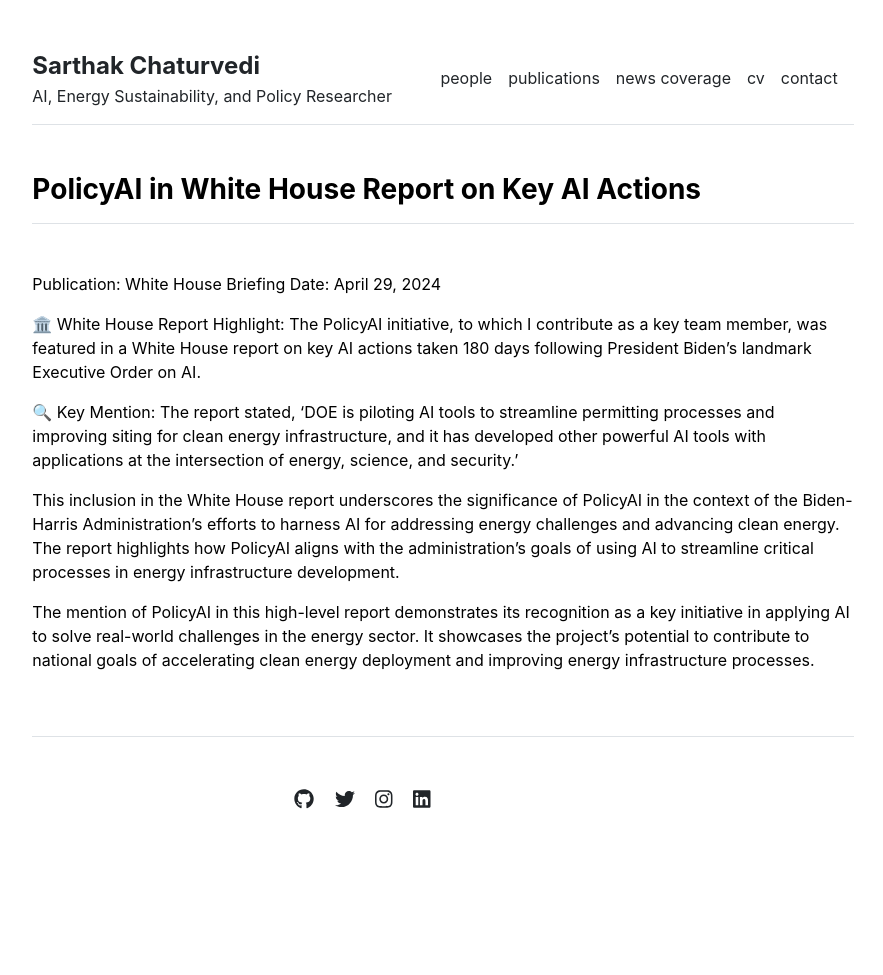
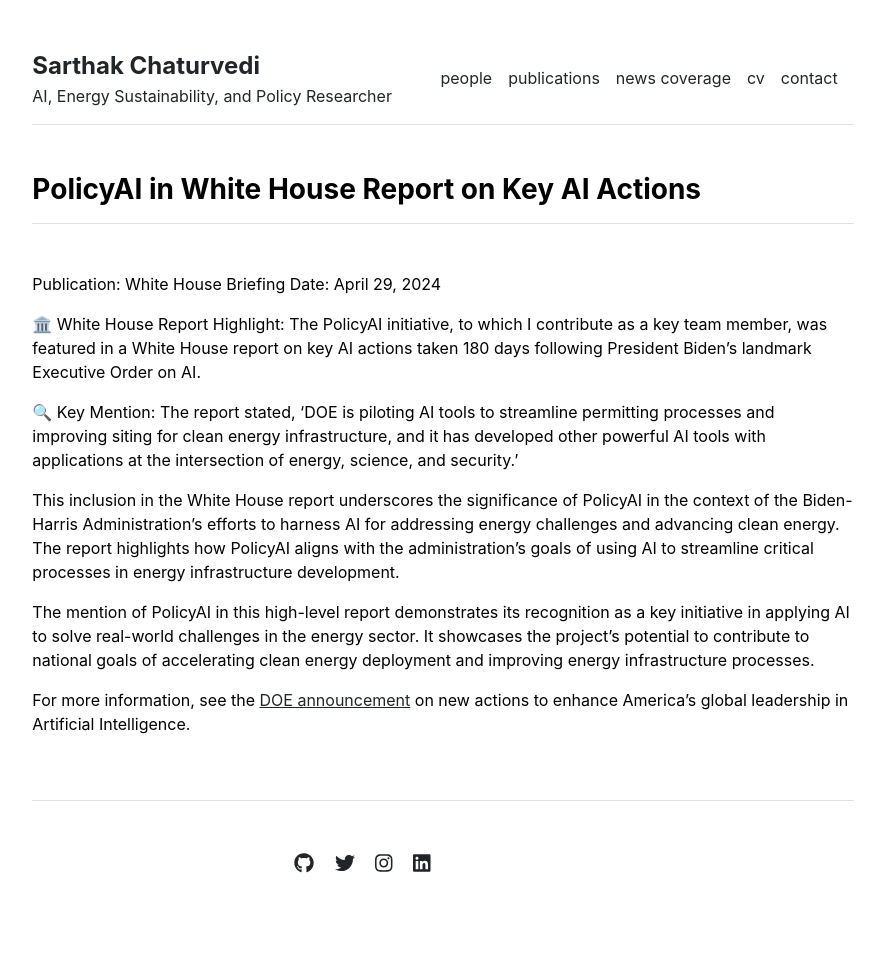
Before and after one commit to sarthakchat/sarthakchat.github.io, a Jekyll site: the page built from news-coverage/white-house-ai-recognition.md, in a window 1280 px wide. Shown: the whole page, without its empty margins (197-1080 px from the left). Built offline with Jekyll 4.4.1, drawn with Linux system fonts in a browser that asks for light colours; before the commit the page ends 911 px from its top, so only the background shows below that.

Commit message:
Update white-house-ai-recognition.md

```diff
--- a/news-coverage/white-house-ai-recognition.md
+++ b/news-coverage/white-house-ai-recognition.md
@@ -13,3 +13,5 @@ Date: April 29, 2024
 This inclusion in the White House report underscores the significance of PolicyAI in the context of the Biden-Harris Administration's efforts to harness AI for addressing energy challenges and advancing clean energy. The report highlights how PolicyAI aligns with the administration's goals of using AI to streamline critical processes in energy infrastructure development.
 
 The mention of PolicyAI in this high-level report demonstrates its recognition as a key initiative in applying AI to solve real-world challenges in the energy sector. It showcases the project's potential to contribute to national goals of accelerating clean energy deployment and improving energy infrastructure processes.
+
+For more information, see the [DOE announcement](https://www.energy.gov/articles/doe-announces-new-actions-enhance-americas-global-leadership-artificial-intelligence) on new actions to enhance America's global leadership in Artificial Intelligence.
```
